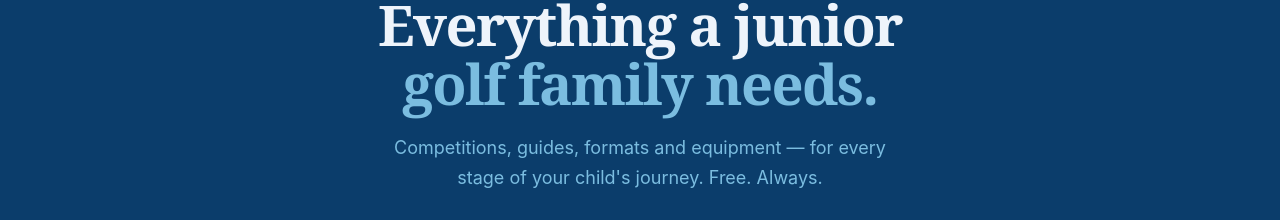
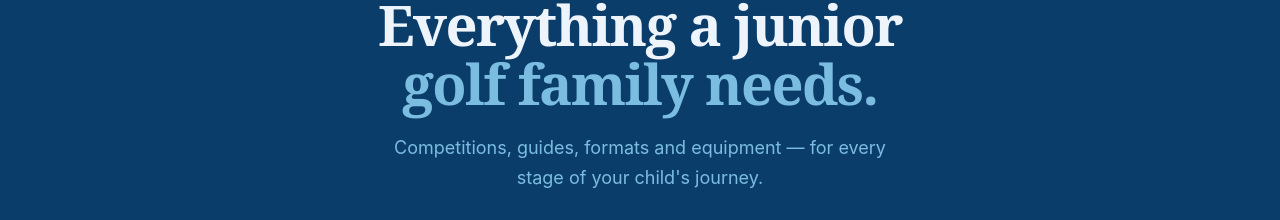
Before and after one commit to daniellovatt-gif/juniorcaddie, a plain HTML site: page index.html in a window 1280 px wide. Shown: the part 580-800 px from the top of the page. Drawn offline with Linux system fonts and the light colour scheme; a script that the page names is missing.

Commit message:
Add files via upload

```diff
--- a/index.html
+++ b/index.html
@@ -431,7 +431,7 @@
 
   <span class="hero-eyebrow">The home of junior golf in the UK</span>
   <h1>Everything a junior<br><span>golf family needs.</span></h1>
-  <p class="hero-sub">Competitions, guides, formats and equipment — for every stage of your child's journey. Free. Always.</p>
+  <p class="hero-sub">Competitions, guides, formats and equipment — for every stage of your child's journey.</p>
   <!-- Community email signup -->
   <div style="margin-top: 28px; max-width: 460px; margin-left: auto; margin-right: auto;">
     <div style="background: rgba(255,255,255,0.08); border: 1.5px solid rgba(255,255,255,0.2); border-radius: 14px; padding: 24px 24px 20px;">
```
